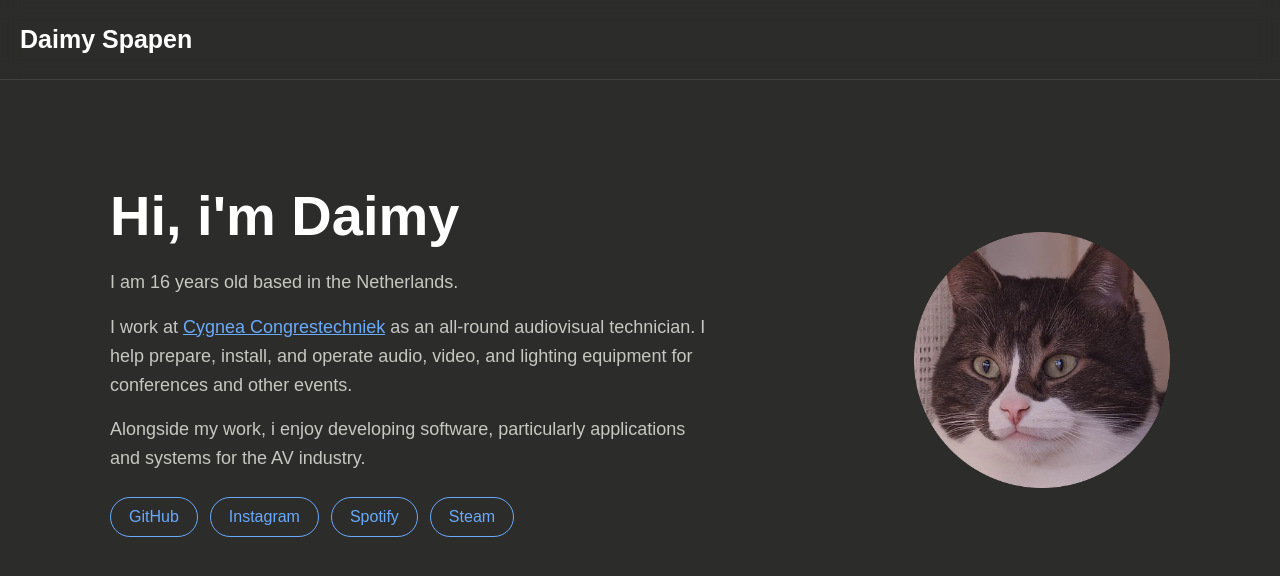
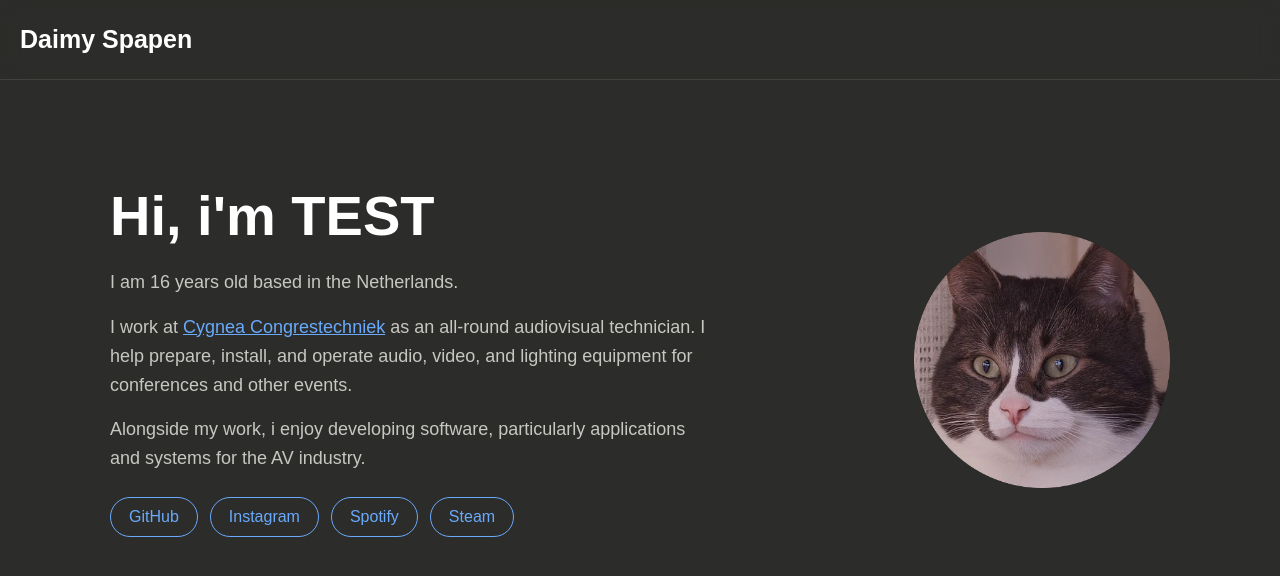
Before and after one commit to DaimySpapen/daimyspapen.com, a website: page public/index.html in a window 1280 px wide. Drawn offline with Linux system fonts and the light colour scheme.

Commit message:
Change a random piece of text to see if the automatic update thingy actually works

```diff
--- a/public/index.html
+++ b/public/index.html
@@ -15,7 +15,7 @@
 
         <main class="aboutme">
             <div class="aboutme-text">
-                <h1>Hi, i'm Daimy</h1>
+                <h1>Hi, i'm TEST</h1>
                 <div class="aboutme-intro">
                     <p>I am 16 years old based in the Netherlands.</p>
                     <p>I work at <a href="https://cygnea-congrestechniek.nl" target="_blank" rel="noopener noreferrer">Cygnea Congrestechniek</a> as an all-round audiovisual technician. I help prepare, install, and operate audio, video, and lighting equipment for conferences and other events.</p>
```
